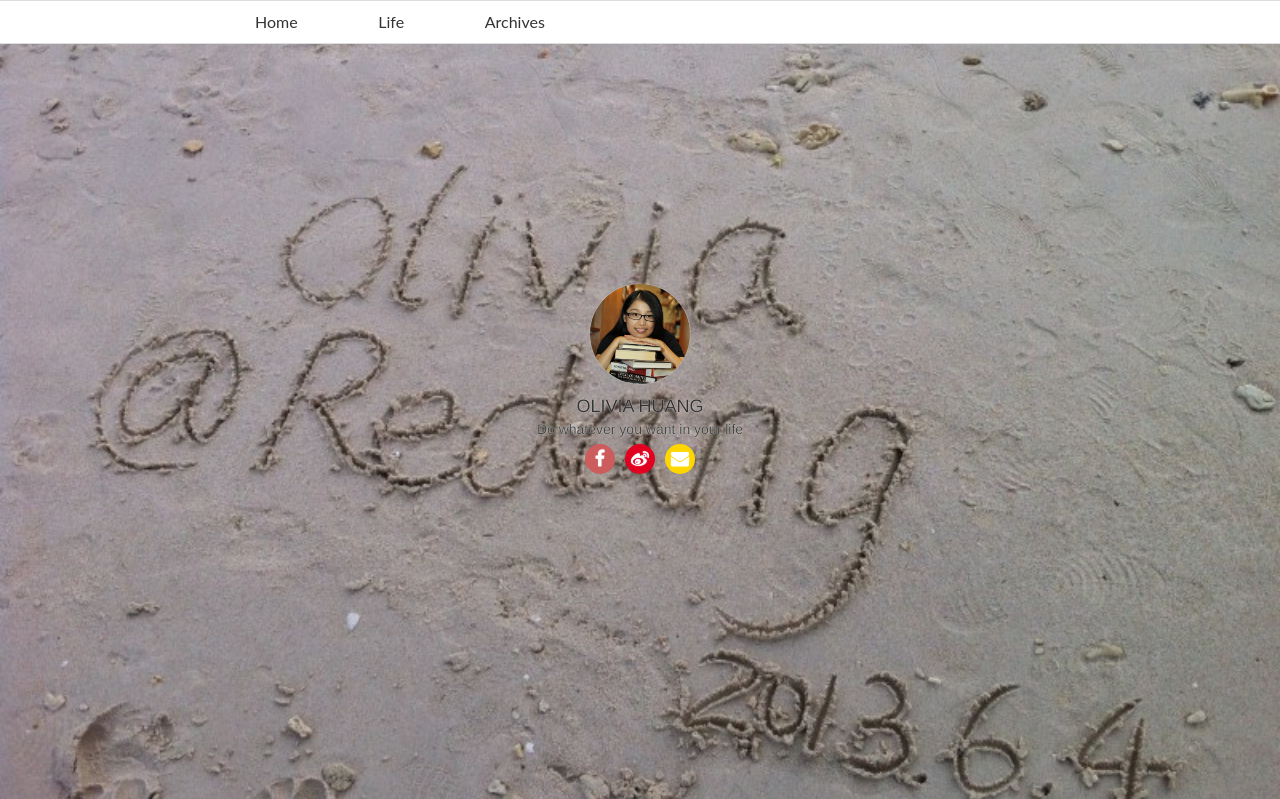
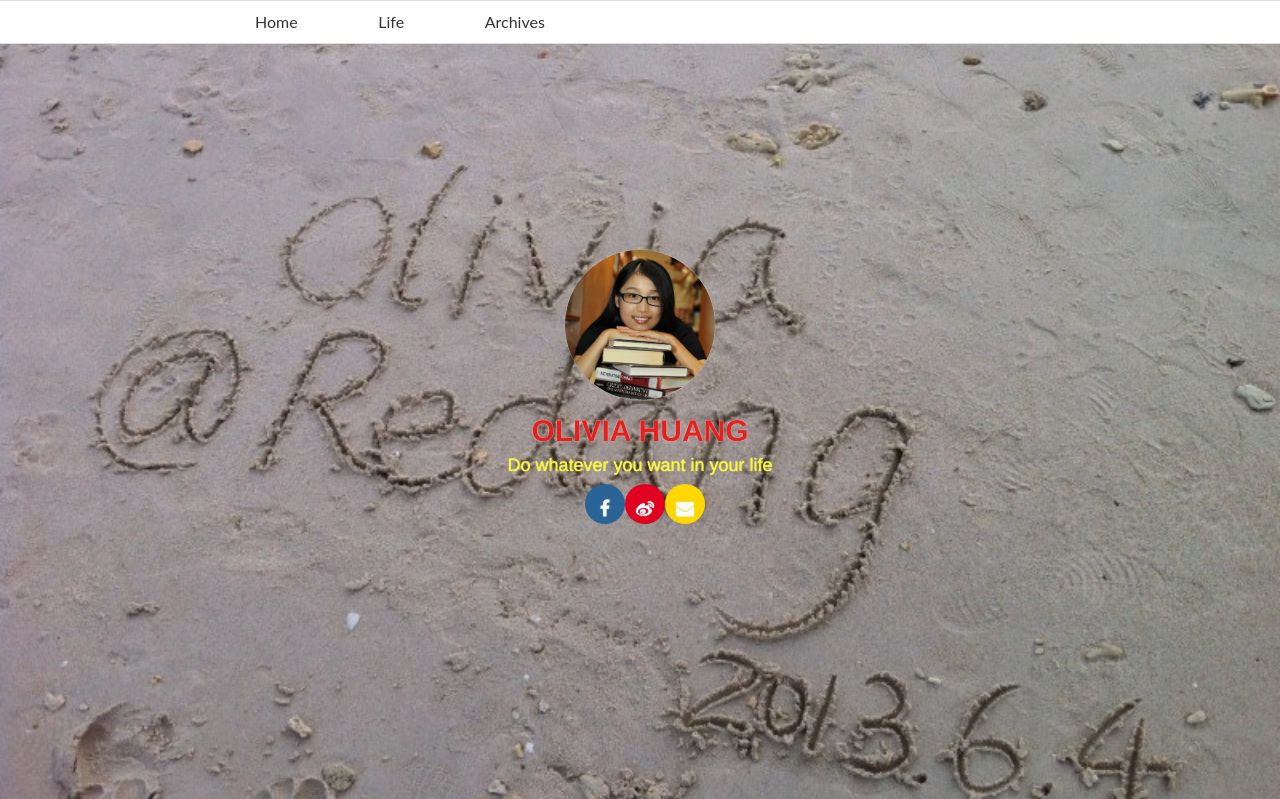
Before and after one commit to olivia-Huang/olivia-Huang.github.io, a plain HTML site: page index.html in a window 1280 px wide. Shown: the top 799 px of the page. Drawn offline with nearby package versions, Linux system fonts and the light colour scheme.

Commit message:
update css

```diff
--- a/css/style.css
+++ b/css/style.css
@@ -501,8 +501,9 @@ article footer .tags {
   padding-top: 60px;
 }
 #cover #profile a {
-  font-size: 18px;
-  color: #333;
+  font-size: 30px;
+  font-weight: 700;
+  color: #e71f1f;
   text-transform: uppercase;
 }
 #cover #profile .logo {
@@ -514,10 +515,14 @@ article footer .tags {
   border-radius: 50%;
   -moz-border-radius: 50%;
   -webkit-border-radius: 50%;
-  width: 100px;
-  height: 100px;
+  width: 150px;
+  height: 150px;
   -webkit-box-shadow: 0 0 1px #fff;
   box-shadow: 0 0 1px #fff;
+}
+#cover #profile #subtitle {
+  font-size: 18px;
+  color: #ff0;
 }
 #cover #profile .my-socials {
   display: inline-block;
@@ -534,10 +539,10 @@ article footer .tags {
   text-decoration: none;
   display: block;
   text-align: center;
-  width: 30px;
-  height: 30px;
-  -webkit-border-radius: 30px;
-  border-radius: 30px;
+  width: 40px;
+  height: 40px;
+  -webkit-border-radius: 40px;
+  border-radius: 40px;
   color: #fff;
 }
 #cover #profile .my-socials li a:hover {
@@ -547,6 +552,9 @@ article footer .tags {
 }
 #cover #profile .my-socials li .weibo {
   background-color: #e20021;
+}
+#cover #profile .my-socials li .facebook {
+  background-color: #2a6496;
 }
 #cover #profile .my-socials li .github {
   background-color: #333;
```
Also changed, not shown: psbe (1).jpg (deleted), psbe (2).jpg (deleted).
